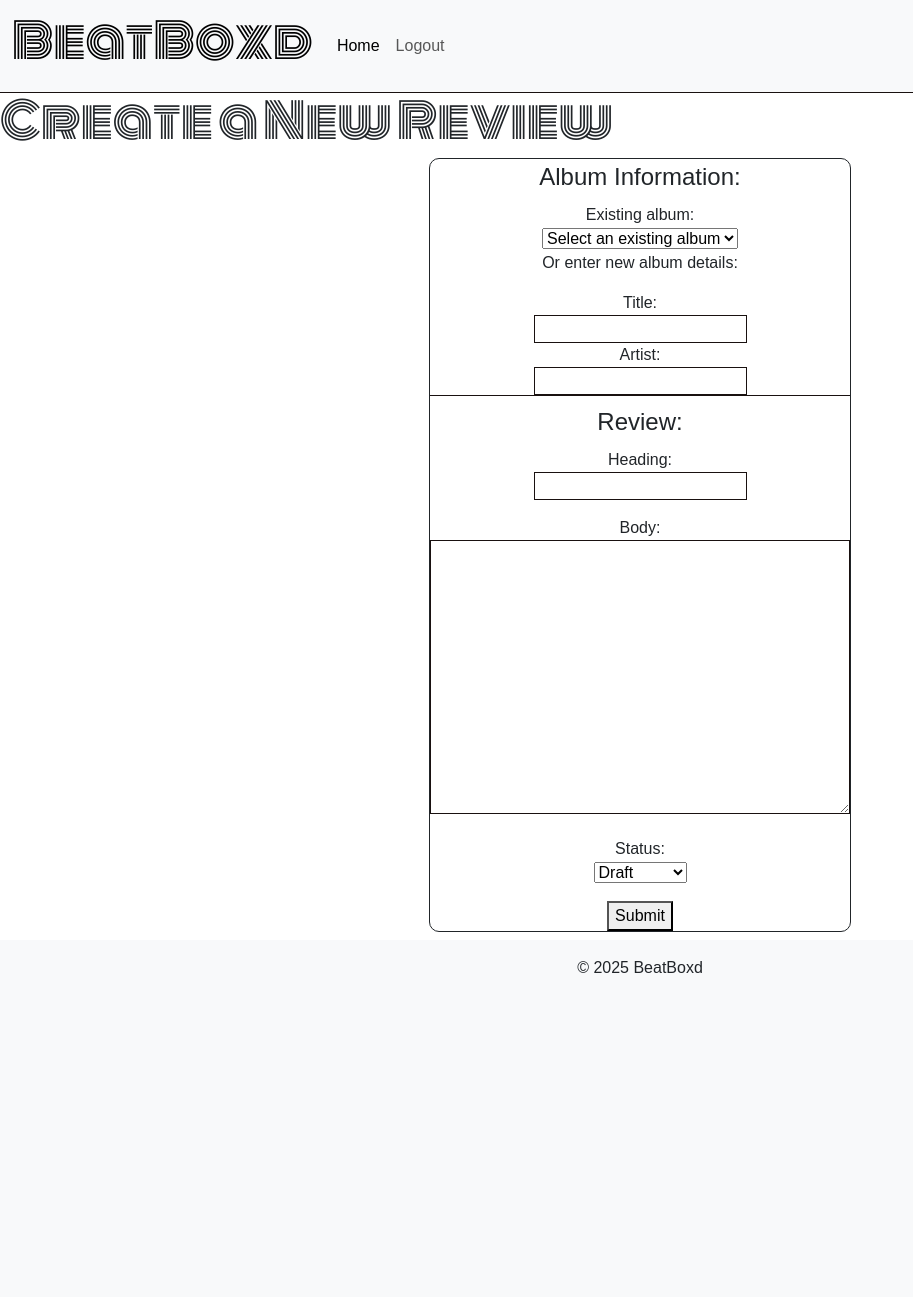
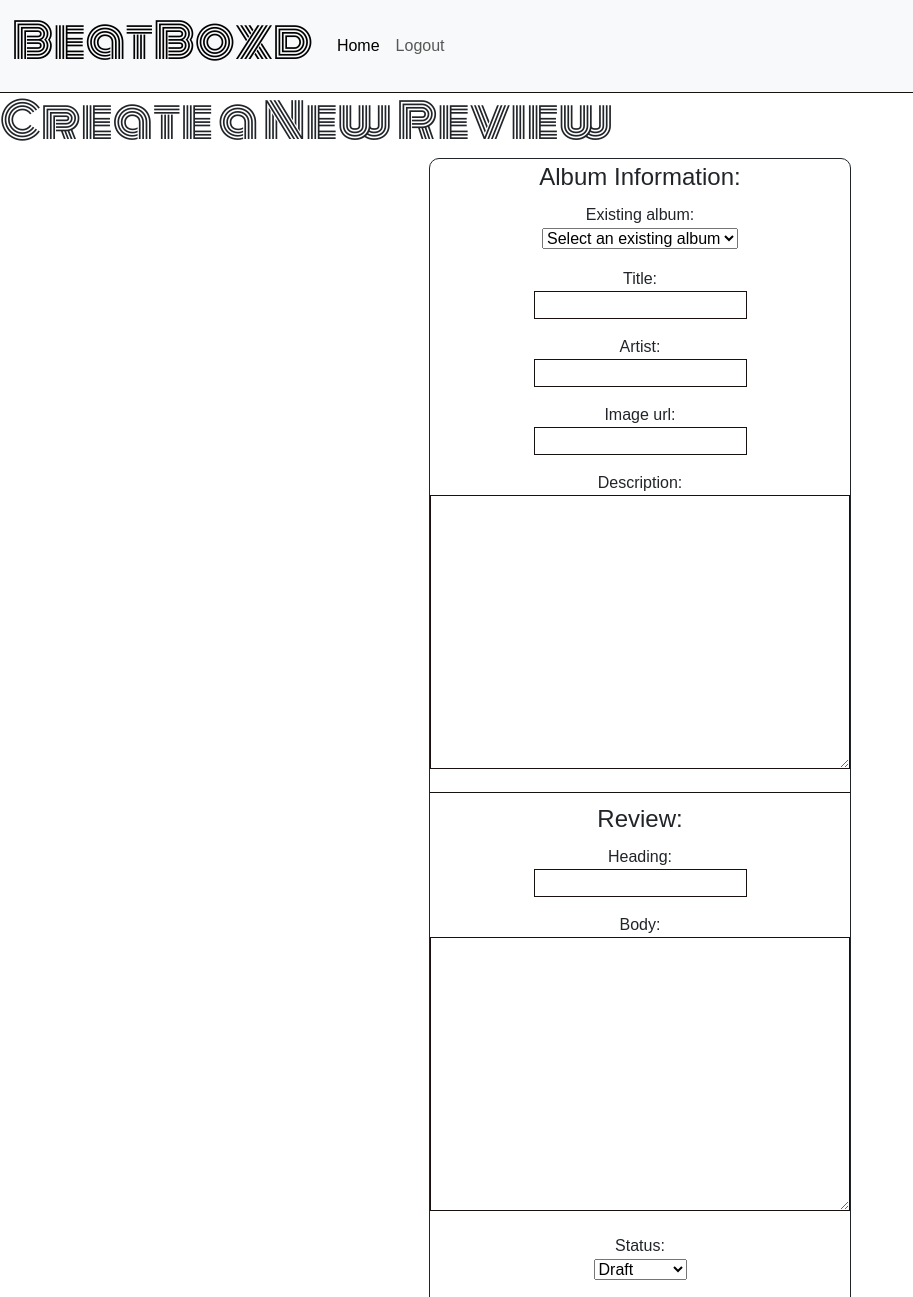
Before and after one commit to aminoacid-01/beat-boxd, a Django app: page /create/ in a window 1280 px wide. Shown: the top 1297 px of the page, without its empty margins (0-913 px from the left). Before the commit the page ends 973 px from the top, so only its background shows below. Run offline with Django 4.2, Linux system fonts and the light colour scheme; the visitor is signed in with stand-in values (Sample User, id 1); data that the repository does not hold is empty; some web fonts are replaced.

Commit message:
simplify create_review (album_form), alter album form in forms.py, start over on js for create_review.

```diff
--- a/review/forms.py
+++ b/review/forms.py
@@ -1,21 +1,20 @@
 from django import forms
 from .models import Album, Review
 from django_summernote.widgets import SummernoteWidget
-
 
 class AlbumForm(forms.ModelForm):
     existing_album = forms.ModelChoiceField(queryset=Album.objects.all(), required=False, empty_label="Select an existing album")
 
     class Meta:
         model = Album
-        fields = ['existing_album','title', 'artist']
+        fields = ['existing_album', 'title', 'artist', 'image_url', 'description']
 
-        def __init__(self, *args, **kwargs):
-            super().__init__(*args, **kwargs)
-            self.fields['title'].required = False
-            self.fields['artist'].required = False
-            self.fields['image_url'].required = False
-            self.fields['description'].required = False
+    def __init__(self, *args, **kwargs):
+        super().__init__(*args, **kwargs)
+        self.fields['title'].required = False
+        self.fields['artist'].required = False
+        self.fields['image_url'].required = False
+        self.fields['description'].required = False
 
 class ReviewForm(forms.ModelForm):
     class Meta:
--- a/review/templates/create_review.html
+++ b/review/templates/create_review.html
@@ -10,14 +10,8 @@
     {% csrf_token %}
     <fieldset class="bottom-border mb-2">
         <legend>Album Information:</legend>
-        <!--  Users can select existing albums -->
-        {{ album_form.existing_album.label_tag }} {{ album_form.existing_album }}
-        <p>Or enter new album details:</p>
         <!-- Input for Album information -->
-        {{ album_form.title.label_tag }} {{ album_form.title }}
-        {{ album_form.artist.label_tag }} {{ album_form.artist }}
-        {{ album_form.image_url.label_tag }} {{ album_form.image_url }}
-        {{ album_form.description.label_tag }} {{ album_form.description }}
+        {{ album_form.as_p }}
     </fieldset>
     <fieldset>
         <!-- Review form fields -->
@@ -27,5 +21,4 @@
     <button type="submit">Submit</button></div>
 </form>
 </div>
-
 {% endblock %}
--- a/static/js/script.js
+++ b/static/js/script.js
@@ -1,30 +1,7 @@
-
-    document.addEventListener('DOMContentLoaded', function () {
-        // Get references to the existing album select element and the title and artist input fields
-        const existingAlbumSelect = document.querySelector('select[name="existing_album"]');
-    const titleInput = document.querySelector('input[name="title"]');
-    const artistInput = document.querySelector('input[name="artist"]');
-    const imageUrlInput = document.querySelector('input[name="image_url"]');
-    const descriptionInput = document.querySelector('textarea[name="description"]');
-
-    // Add an event listener to the existing album select element
-    existingAlbumSelect.addEventListener('change', function () {
-            const selectedAlbumId = this.value;
-    if (selectedAlbumId) {
-        // Fetch album details from the server if an album is selected
-        fetch(`/api/albums/${selectedAlbumId}/`)
-            .then(response => response.json())
-            .then(data => {
-                // Populate the input fields with the fetched album details
-                titleInput.value = data.title;
-                artistInput.value = data.artist;
-                imageUrlInput.value = data.image_url;
-                descriptionInput.value = data.description;
-            });
-            } else {
-        // Clear the input fields if no album is selected
-        titleInput.value = '';
-        artistInput.value = '';
-            }
-        });
-    });
+document.addEventListener('DOMContentLoaded', function () {
+    const albumTitleInput = document.getElementById;    ('id_title'); // Get the title input element
+    const artistInput = document.getElementByI  ('id_artist'); // Get the artist input element
+    const imageUrlInput = document.getElementByI    ('id_image_url'); // Get the image_url input element
+    const descriptionInput = document.getElementByI ('id_description'); // Get the description input element
+    const albumDropdown = document.getElementByI    ('id_album_dropdown');  // Get the dropdown element
+});
```
